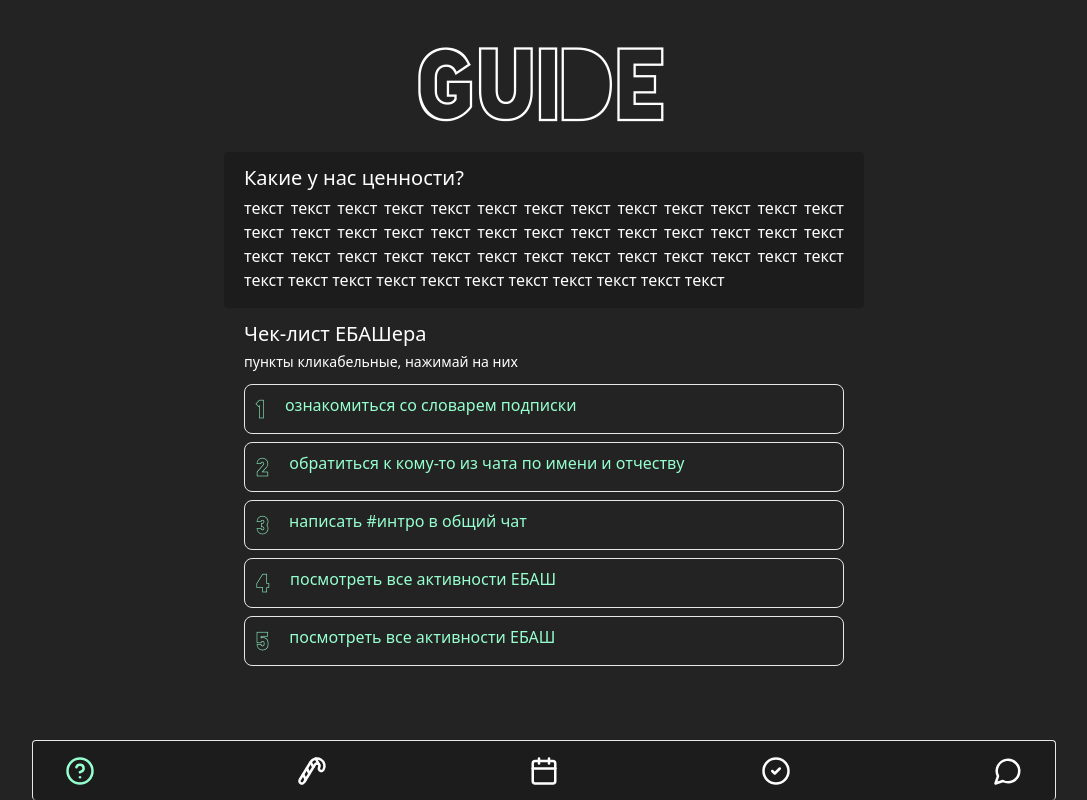
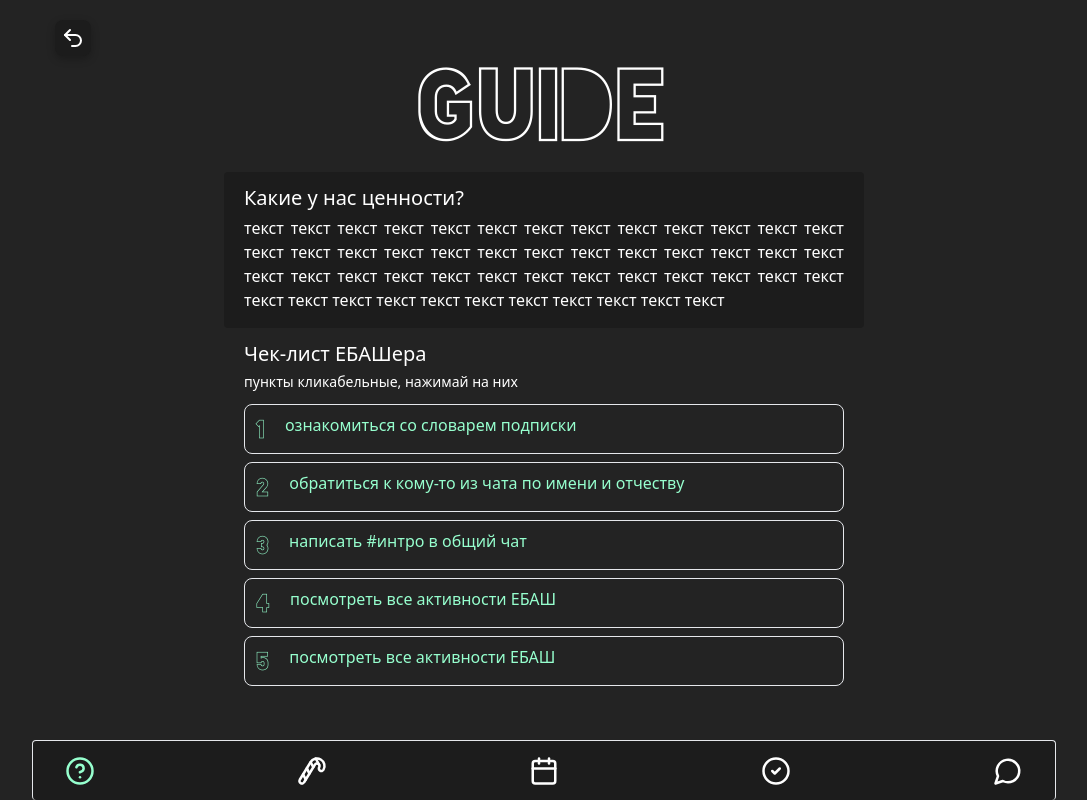
Before and after one commit to 0nlyssslatts/ebash-tma, a Next.js app: page /guide in a window 1280 px wide. Shown: the whole page, without its empty margins (96-1183 px from the left). Built offline with nearby package versions, Linux system fonts and the light colour scheme.

Commit message:
Добавил кнопку назад, убрал анимацию появления на странице Guide

```diff
--- a/src/app/(withMenuNavigation)/layout.tsx
+++ b/src/app/(withMenuNavigation)/layout.tsx
@@ -1,10 +1,12 @@
 import type { PropsWithChildren } from 'react';
 
 import { MenuNavigation } from '@/components/MenuNavigation/MenuNavigation';
+import { BackButton } from '@/components/ui/BackButton';
 
 export default function Layout({ children }: PropsWithChildren<unknown>) {
     return (
         <main className="mb-[60px] max-w-[1024px] mx-auto w-full">
+            <BackButton />
             {children}
             <MenuNavigation />
         </main>
--- /dev/null
+++ b/src/components/ui/BackButton.tsx
@@ -0,0 +1,26 @@
+'use client';
+
+import { motion } from 'framer-motion';
+import { Undo2 } from 'lucide-react';
+import { useRouter } from 'next/navigation';
+
+interface BackButtonProps {
+  onClick?: () => void;
+}
+
+export function BackButton({ onClick }: BackButtonProps) {
+  const router = useRouter();
+  return (
+    <motion.button
+      whileHover={{ scale: 1.1 }}
+      whileTap={{ scale: 0.98 }}
+      style={{
+        left: 'calc(max((100vw - 1024px)/2, 0px) + 23px)',
+      }}
+      className="rounded-lg w-9 h-9 shadow-[rgba(0,_0,_0,_0.24)_0px_3px_8px] bg-secondary flex justify-center items-center hover:cursor-pointer fixed top-5"
+      onClick={onClick ? onClick : () => router.back()}
+    >
+      <Undo2 />
+    </motion.button>
+  );
+}
--- a/src/components/ui/Header.tsx
+++ b/src/components/ui/Header.tsx
@@ -1,3 +1,3 @@
 export function Header({ children }: { children: string }) {
-  return <h1 className="font-blackout text-8xl font-normal m-5">{children}</h1>;
+  return <h1 className="font-blackout text-8xl font-normal m-5 mt-10">{children}</h1>;
 }
--- a/src/components/ui/ListItem.tsx
+++ b/src/components/ui/ListItem.tsx
@@ -5,15 +5,12 @@ import { TextLight } from './TextLight';
 export function ListItem({ item, index }: { item: string; index: number }) {
   return (
     <motion.li
-      initial={{ opacity: 0, y: 20 }}
-      animate={{ opacity: 1, y: 0 }}
-      transition={{ delay: index * 0.1, duration: 0.5 }}
-      whileHover={{ scale: 1.02, transition: {} }}
-      whileTap={{ scale: 0.98, transition: {} }}
+      whileHover={{ scale: 1.02 }}
+      whileTap={{ scale: 0.98 }}
       className="w-full flex flex-row gap-5  hover:cursor-pointer hover:bg-backgroundgreen text-textgreen px-3 py-2 rounded font-medium transition-all relative border rounded-lg"
     >
       <span className="font-blackout text-2xl font-normal">{index.toString()}</span>
-      <TextLight className='text-base'>{item}</TextLight>
+      <TextLight className="text-base">{item}</TextLight>
     </motion.li>
   );
 }
```
